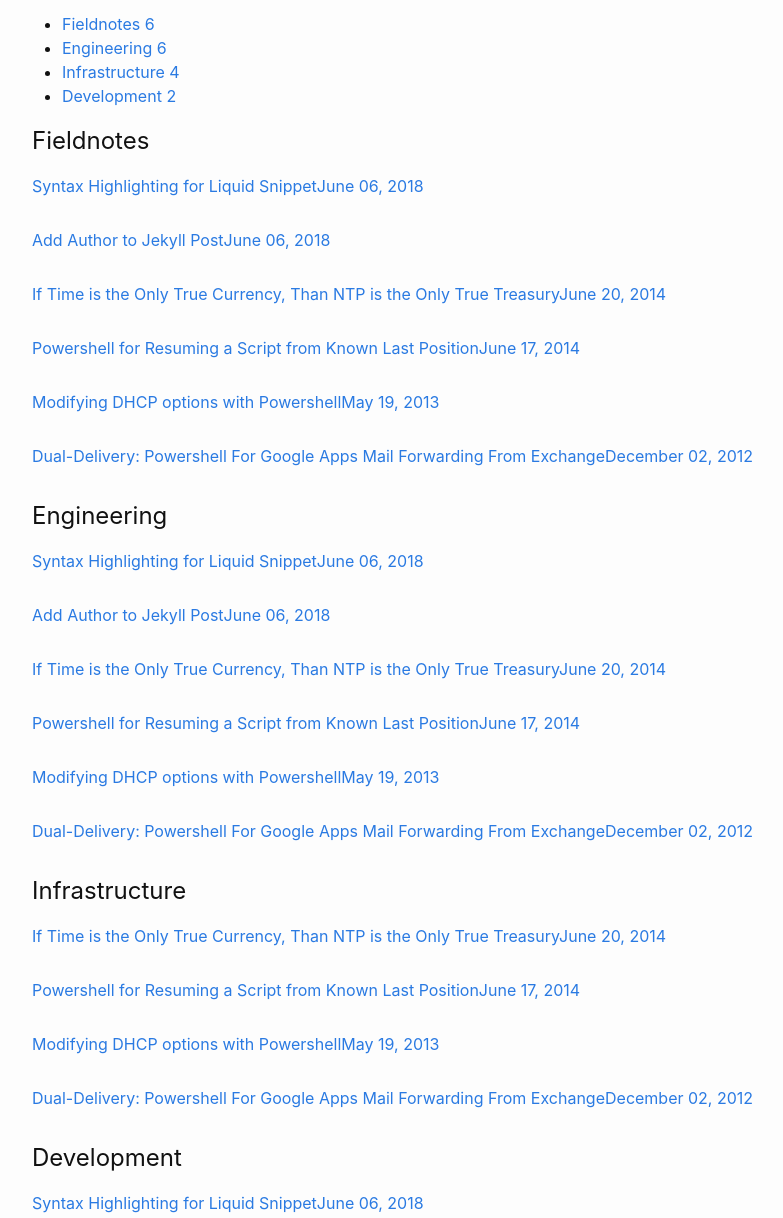
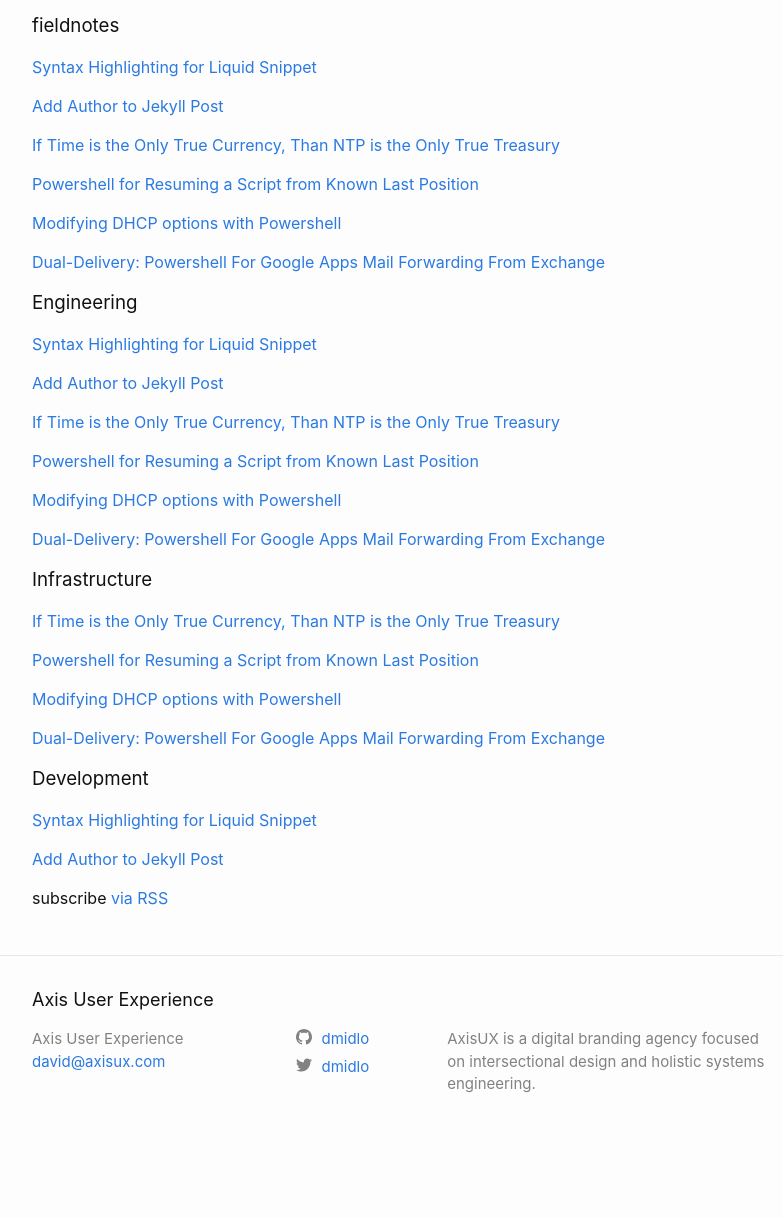
Before and after one commit to AxisUX/www, a plain HTML site: page fieldnotes/index.html in a window 1280 px wide. Shown: the part 143-1361 px from the top of the page, without its empty margins (238-1021 px from the left). After the commit the page ends 1299 px from the top, so only its background shows below. Drawn offline with Linux system fonts and the light colour scheme.

Commit message:
generated workable category page

```diff
--- a/feed.xml
+++ b/feed.xml
@@ -1,4 +1,4 @@
-<?xml version="1.0" encoding="utf-8"?><feed xmlns="http://www.w3.org/2005/Atom" ><generator uri="https://jekyllrb.com/" version="3.7.3">Jekyll</generator><link href="https://www.axisux.com/feed.xml" rel="self" type="application/atom+xml" /><link href="https://www.axisux.com/" rel="alternate" type="text/html" /><updated>2018-06-06T21:24:27-05:00</updated><id>https://www.axisux.com/</id><title type="html">Axis User Experience</title><subtitle>AxisUX is a digital branding agency focused on intersectional design and holistic systems engineering.</subtitle><entry><title type="html">Syntax Highlighting for Liquid Snippet</title><link href="https://www.axisux.com/fieldnotes/engineering/development/2018/06/06/syntax-highlighting-for-liquid-snippet.html" rel="alternate" type="text/html" title="Syntax Highlighting for Liquid Snippet" /><published>2018-06-06T00:00:00-05:00</published><updated>2018-06-06T00:00:00-05:00</updated><id>https://www.axisux.com/fieldnotes/engineering/development/2018/06/06/syntax-highlighting-for-liquid-snippet</id><content type="html" xml:base="https://www.axisux.com/fieldnotes/engineering/development/2018/06/06/syntax-highlighting-for-liquid-snippet.html">&lt;h1 id=&quot;problem&quot;&gt;Problem:&lt;/h1&gt;
+<?xml version="1.0" encoding="utf-8"?><feed xmlns="http://www.w3.org/2005/Atom" ><generator uri="https://jekyllrb.com/" version="3.7.3">Jekyll</generator><link href="https://www.axisux.com/feed.xml" rel="self" type="application/atom+xml" /><link href="https://www.axisux.com/" rel="alternate" type="text/html" /><updated>2018-06-06T21:45:12-05:00</updated><id>https://www.axisux.com/</id><title type="html">Axis User Experience</title><subtitle>AxisUX is a digital branding agency focused on intersectional design and holistic systems engineering.</subtitle><entry><title type="html">Syntax Highlighting for Liquid Snippet</title><link href="https://www.axisux.com/fieldnotes/engineering/development/2018/06/06/syntax-highlighting-for-liquid-snippet.html" rel="alternate" type="text/html" title="Syntax Highlighting for Liquid Snippet" /><published>2018-06-06T00:00:00-05:00</published><updated>2018-06-06T00:00:00-05:00</updated><id>https://www.axisux.com/fieldnotes/engineering/development/2018/06/06/syntax-highlighting-for-liquid-snippet</id><content type="html" xml:base="https://www.axisux.com/fieldnotes/engineering/development/2018/06/06/syntax-highlighting-for-liquid-snippet.html">&lt;h1 id=&quot;problem&quot;&gt;Problem:&lt;/h1&gt;
 &lt;p&gt;Liquid Engine attempts to parse code snippet contained within a markdown code block.&lt;/p&gt;
 
 &lt;h1 id=&quot;reported-errors&quot;&gt;Reported Errors:&lt;/h1&gt;
--- a/fieldnotes/index.html
+++ b/fieldnotes/index.html
@@ -36,163 +36,121 @@
 <main class="page-content" aria-label="Content">
       <div class="wrapper">
         <div class="home"><h1 class="page-heading">field notes</h1>
-<ul class="tag-box inline">
+<div id="archives">
 
+    <div class="archive-group">
 
+      <div id="#fieldnotes"></div>
+      <p></p>
 
-          <li><a href="#fieldnotes">Fieldnotes <span>6</span></a></li>
+      <h3 class="category-head">fieldnotes</h3>
+      <a name="fieldnotes"></a>
 
-          <li><a href="#Engineering">Engineering <span>6</span></a></li>
+        <article class="archive-item">
+          <h4><a href="//fieldnotes/engineering/development/2018/06/06/syntax-highlighting-for-liquid-snippet.html">Syntax Highlighting for Liquid Snippet</a></h4>
+        </article>
 
-          <li><a href="#Infrastructure">Infrastructure <span>4</span></a></li>
+        <article class="archive-item">
+          <h4><a href="//fieldnotes/engineering/development/2018/06/06/add-author-to-jekyll-post.html">Add Author to Jekyll Post</a></h4>
+        </article>
 
-          <li><a href="#Development">Development <span>2</span></a></li>
+        <article class="archive-item">
+          <h4><a href="//fieldnotes/engineering/infrastructure/2014/06/20/If-Time-is-The-only-true-currency-than-NTP-is-the-only-True-Treasury.html">If Time is the Only True Currency, Than NTP is the Only True Treasury</a></h4>
+        </article>
 
+        <article class="archive-item">
+          <h4><a href="//fieldnotes/engineering/infrastructure/2014/06/17/Powershell-for-Resuming-a-Script-from-Known-Last-Position.html">Powershell for Resuming a Script from Known Last Position</a></h4>
+        </article>
 
+        <article class="archive-item">
+          <h4><a href="//fieldnotes/engineering/infrastructure/2013/05/19/Modifying-DHCP-Options-With-Powershell.html">Modifying DHCP options with Powershell</a></h4>
+        </article>
 
-    </ul>
+        <article class="archive-item">
+          <h4><a href="//fieldnotes/engineering/infrastructure/2012/12/02/Powershell-for-Google-Apps-Migration-mail-forwarding-from-exchange.html">Dual-Delivery: Powershell For Google Apps Mail Forwarding From Exchange</a></h4>
+        </article>
 
+      </div>
 
-      <h2 id="fieldnotes">Fieldnotes</h2>
-      <ul class="post-list">
+    <div class="archive-group">
 
+      <div id="#Engineering"></div>
+      <p></p>
 
+      <h3 class="category-head">Engineering</h3>
+      <a name="Engineering"></a>
 
+        <article class="archive-item">
+          <h4><a href="//fieldnotes/engineering/development/2018/06/06/syntax-highlighting-for-liquid-snippet.html">Syntax Highlighting for Liquid Snippet</a></h4>
+        </article>
 
-          <li><a href="https://www.axisux.com/fieldnotes/engineering/development/2018/06/06/syntax-highlighting-for-liquid-snippet.html">Syntax Highlighting for Liquid Snippet<span class="entry-date"><time datetime="2018-06-06T00:00:00-05:00" itemprop="datePublished">June 06, 2018</time></a></li>
+        <article class="archive-item">
+          <h4><a href="//fieldnotes/engineering/development/2018/06/06/add-author-to-jekyll-post.html">Add Author to Jekyll Post</a></h4>
+        </article>
 
+        <article class="archive-item">
+          <h4><a href="//fieldnotes/engineering/infrastructure/2014/06/20/If-Time-is-The-only-true-currency-than-NTP-is-the-only-True-Treasury.html">If Time is the Only True Currency, Than NTP is the Only True Treasury</a></h4>
+        </article>
 
+        <article class="archive-item">
+          <h4><a href="//fieldnotes/engineering/infrastructure/2014/06/17/Powershell-for-Resuming-a-Script-from-Known-Last-Position.html">Powershell for Resuming a Script from Known Last Position</a></h4>
+        </article>
 
+        <article class="archive-item">
+          <h4><a href="//fieldnotes/engineering/infrastructure/2013/05/19/Modifying-DHCP-Options-With-Powershell.html">Modifying DHCP options with Powershell</a></h4>
+        </article>
 
+        <article class="archive-item">
+          <h4><a href="//fieldnotes/engineering/infrastructure/2012/12/02/Powershell-for-Google-Apps-Migration-mail-forwarding-from-exchange.html">Dual-Delivery: Powershell For Google Apps Mail Forwarding From Exchange</a></h4>
+        </article>
 
-          <li><a href="https://www.axisux.com/fieldnotes/engineering/development/2018/06/06/add-author-to-jekyll-post.html">Add Author to Jekyll Post<span class="entry-date"><time datetime="2018-06-06T00:00:00-05:00" itemprop="datePublished">June 06, 2018</time></a></li>
+      </div>
 
+    <div class="archive-group">
 
+      <div id="#Infrastructure"></div>
+      <p></p>
 
+      <h3 class="category-head">Infrastructure</h3>
+      <a name="Infrastructure"></a>
 
+        <article class="archive-item">
+          <h4><a href="//fieldnotes/engineering/infrastructure/2014/06/20/If-Time-is-The-only-true-currency-than-NTP-is-the-only-True-Treasury.html">If Time is the Only True Currency, Than NTP is the Only True Treasury</a></h4>
+        </article>
 
-          <li><a href="https://www.axisux.com/fieldnotes/engineering/infrastructure/2014/06/20/If-Time-is-The-only-true-currency-than-NTP-is-the-only-True-Treasury.html">If Time is the Only True Currency, Than NTP is the Only True Treasury<span class="entry-date"><time datetime="2014-06-20T00:00:00-05:00" itemprop="datePublished">June 20, 2014</time></a></li>
+        <article class="archive-item">
+          <h4><a href="//fieldnotes/engineering/infrastructure/2014/06/17/Powershell-for-Resuming-a-Script-from-Known-Last-Position.html">Powershell for Resuming a Script from Known Last Position</a></h4>
+        </article>
 
+        <article class="archive-item">
+          <h4><a href="//fieldnotes/engineering/infrastructure/2013/05/19/Modifying-DHCP-Options-With-Powershell.html">Modifying DHCP options with Powershell</a></h4>
+        </article>
 
+        <article class="archive-item">
+          <h4><a href="//fieldnotes/engineering/infrastructure/2012/12/02/Powershell-for-Google-Apps-Migration-mail-forwarding-from-exchange.html">Dual-Delivery: Powershell For Google Apps Mail Forwarding From Exchange</a></h4>
+        </article>
 
+      </div>
 
+    <div class="archive-group">
 
-          <li><a href="https://www.axisux.com/fieldnotes/engineering/infrastructure/2014/06/17/Powershell-for-Resuming-a-Script-from-Known-Last-Position.html">Powershell for Resuming a Script from Known Last Position<span class="entry-date"><time datetime="2014-06-17T00:00:00-05:00" itemprop="datePublished">June 17, 2014</time></a></li>
+      <div id="#Development"></div>
+      <p></p>
 
+      <h3 class="category-head">Development</h3>
+      <a name="Development"></a>
 
+        <article class="archive-item">
+          <h4><a href="//fieldnotes/engineering/development/2018/06/06/syntax-highlighting-for-liquid-snippet.html">Syntax Highlighting for Liquid Snippet</a></h4>
+        </article>
 
+        <article class="archive-item">
+          <h4><a href="//fieldnotes/engineering/development/2018/06/06/add-author-to-jekyll-post.html">Add Author to Jekyll Post</a></h4>
+        </article>
 
+      </div>
 
-          <li><a href="https://www.axisux.com/fieldnotes/engineering/infrastructure/2013/05/19/Modifying-DHCP-Options-With-Powershell.html">Modifying DHCP options with Powershell<span class="entry-date"><time datetime="2013-05-19T00:00:00-05:00" itemprop="datePublished">May 19, 2013</time></a></li>
-
-
-
-
-
-          <li><a href="https://www.axisux.com/fieldnotes/engineering/infrastructure/2012/12/02/Powershell-for-Google-Apps-Migration-mail-forwarding-from-exchange.html">Dual-Delivery: Powershell For Google Apps Mail Forwarding From Exchange<span class="entry-date"><time datetime="2012-12-02T00:00:00-06:00" itemprop="datePublished">December 02, 2012</time></a></li>
-
-
-
-
-
-      </ul>
-
-      <h2 id="Engineering">Engineering</h2>
-      <ul class="post-list">
-
-
-
-
-          <li><a href="https://www.axisux.com/fieldnotes/engineering/development/2018/06/06/syntax-highlighting-for-liquid-snippet.html">Syntax Highlighting for Liquid Snippet<span class="entry-date"><time datetime="2018-06-06T00:00:00-05:00" itemprop="datePublished">June 06, 2018</time></a></li>
-
-
-
-
-
-          <li><a href="https://www.axisux.com/fieldnotes/engineering/development/2018/06/06/add-author-to-jekyll-post.html">Add Author to Jekyll Post<span class="entry-date"><time datetime="2018-06-06T00:00:00-05:00" itemprop="datePublished">June 06, 2018</time></a></li>
-
-
-
-
-
-          <li><a href="https://www.axisux.com/fieldnotes/engineering/infrastructure/2014/06/20/If-Time-is-The-only-true-currency-than-NTP-is-the-only-True-Treasury.html">If Time is the Only True Currency, Than NTP is the Only True Treasury<span class="entry-date"><time datetime="2014-06-20T00:00:00-05:00" itemprop="datePublished">June 20, 2014</time></a></li>
-
-
-
-
-
-          <li><a href="https://www.axisux.com/fieldnotes/engineering/infrastructure/2014/06/17/Powershell-for-Resuming-a-Script-from-Known-Last-Position.html">Powershell for Resuming a Script from Known Last Position<span class="entry-date"><time datetime="2014-06-17T00:00:00-05:00" itemprop="datePublished">June 17, 2014</time></a></li>
-
-
-
-
-
-          <li><a href="https://www.axisux.com/fieldnotes/engineering/infrastructure/2013/05/19/Modifying-DHCP-Options-With-Powershell.html">Modifying DHCP options with Powershell<span class="entry-date"><time datetime="2013-05-19T00:00:00-05:00" itemprop="datePublished">May 19, 2013</time></a></li>
-
-
-
-
-
-          <li><a href="https://www.axisux.com/fieldnotes/engineering/infrastructure/2012/12/02/Powershell-for-Google-Apps-Migration-mail-forwarding-from-exchange.html">Dual-Delivery: Powershell For Google Apps Mail Forwarding From Exchange<span class="entry-date"><time datetime="2012-12-02T00:00:00-06:00" itemprop="datePublished">December 02, 2012</time></a></li>
-
-
-
-
-
-      </ul>
-
-      <h2 id="Infrastructure">Infrastructure</h2>
-      <ul class="post-list">
-
-
-
-
-          <li><a href="https://www.axisux.com/fieldnotes/engineering/infrastructure/2014/06/20/If-Time-is-The-only-true-currency-than-NTP-is-the-only-True-Treasury.html">If Time is the Only True Currency, Than NTP is the Only True Treasury<span class="entry-date"><time datetime="2014-06-20T00:00:00-05:00" itemprop="datePublished">June 20, 2014</time></a></li>
-
-
-
-
-
-          <li><a href="https://www.axisux.com/fieldnotes/engineering/infrastructure/2014/06/17/Powershell-for-Resuming-a-Script-from-Known-Last-Position.html">Powershell for Resuming a Script from Known Last Position<span class="entry-date"><time datetime="2014-06-17T00:00:00-05:00" itemprop="datePublished">June 17, 2014</time></a></li>
-
-
-
-
-
-          <li><a href="https://www.axisux.com/fieldnotes/engineering/infrastructure/2013/05/19/Modifying-DHCP-Options-With-Powershell.html">Modifying DHCP options with Powershell<span class="entry-date"><time datetime="2013-05-19T00:00:00-05:00" itemprop="datePublished">May 19, 2013</time></a></li>
-
-
-
-
-
-          <li><a href="https://www.axisux.com/fieldnotes/engineering/infrastructure/2012/12/02/Powershell-for-Google-Apps-Migration-mail-forwarding-from-exchange.html">Dual-Delivery: Powershell For Google Apps Mail Forwarding From Exchange<span class="entry-date"><time datetime="2012-12-02T00:00:00-06:00" itemprop="datePublished">December 02, 2012</time></a></li>
-
-
-
-
-
-      </ul>
-
-      <h2 id="Development">Development</h2>
-      <ul class="post-list">
-
-
-
-
-          <li><a href="https://www.axisux.com/fieldnotes/engineering/development/2018/06/06/syntax-highlighting-for-liquid-snippet.html">Syntax Highlighting for Liquid Snippet<span class="entry-date"><time datetime="2018-06-06T00:00:00-05:00" itemprop="datePublished">June 06, 2018</time></a></li>
-
-
-
-
-
-          <li><a href="https://www.axisux.com/fieldnotes/engineering/development/2018/06/06/add-author-to-jekyll-post.html">Add Author to Jekyll Post<span class="entry-date"><time datetime="2018-06-06T00:00:00-05:00" itemprop="datePublished">June 06, 2018</time></a></li>
-
-
-
-
-
-      </ul>
-
+    </div>
 
     <p class="rss-subscribe">subscribe <a href="/feed.xml">via RSS</a></p></div>
 
```
